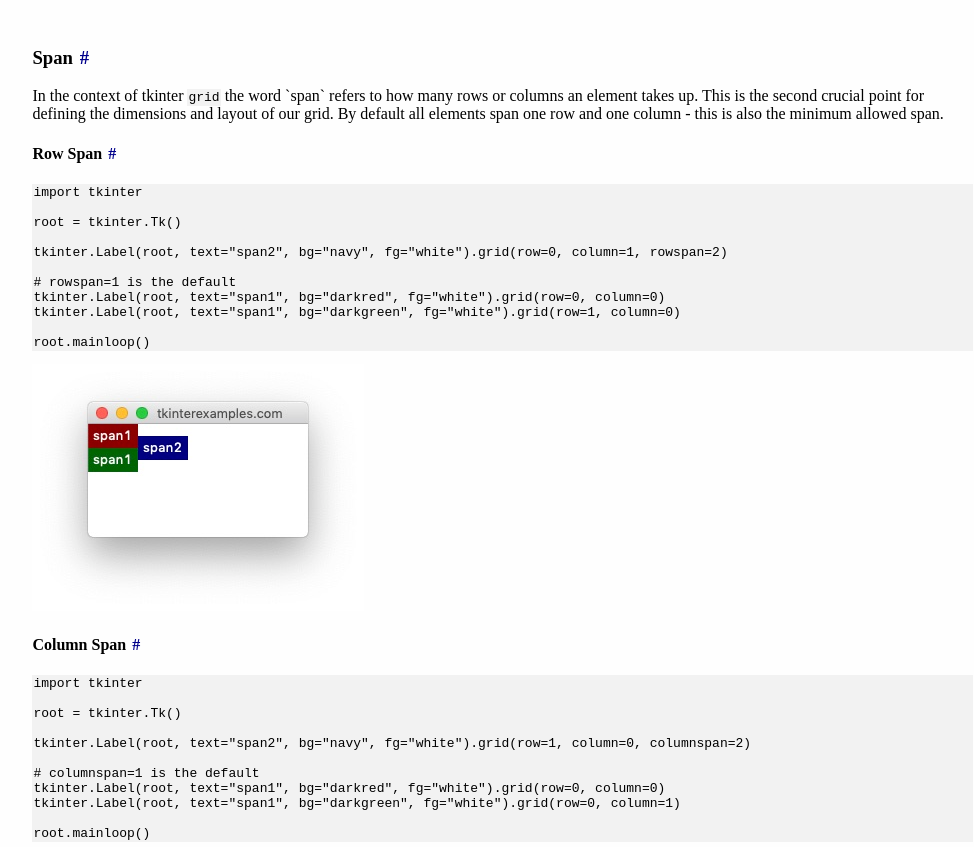
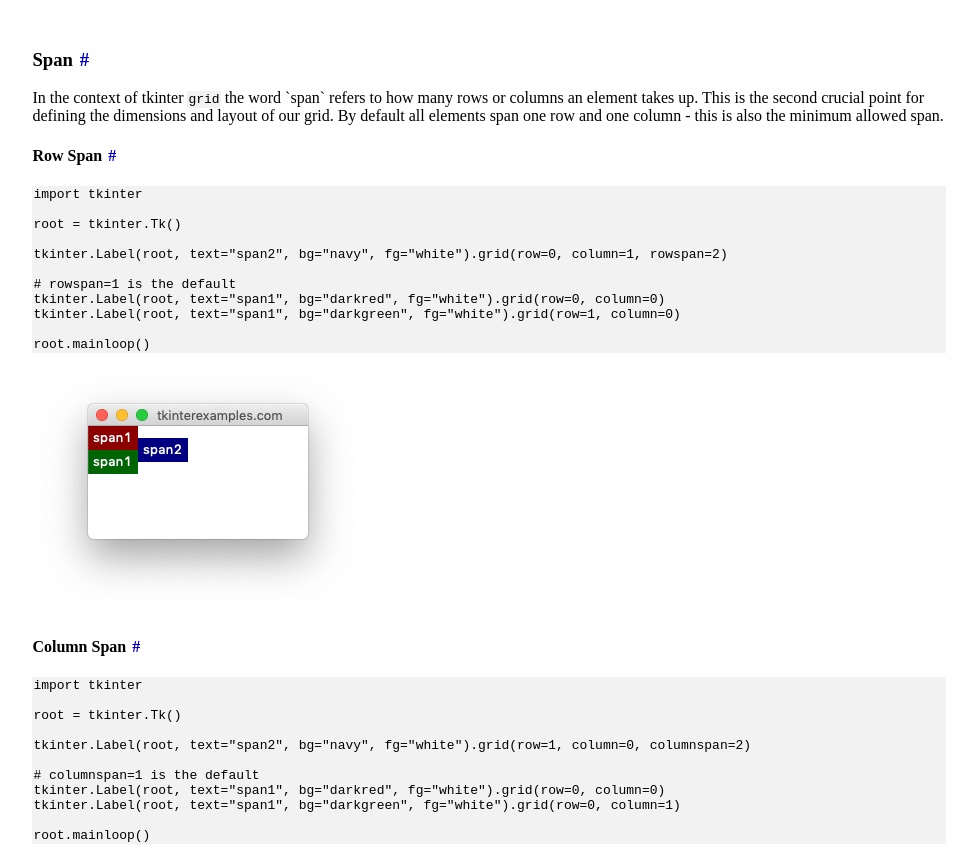
Before and after one commit to Tresdon/tkinterexamples.com, a plain HTML site: page geometry/grid/grid.html in a window 1280 px wide. Shown: the part 1296-2143 px from the top of the page, without its empty margins (270-1244 px from the left). Drawn offline with Linux system fonts and the light colour scheme.

Commit message:
Some style changes

```diff
--- a/style/style.css
+++ b/style/style.css
@@ -18,6 +18,7 @@ a:hover, a.active {
 }
 
 body {
+    overflow-x: hidden;
     font-family: serif;
     background-color: var(--white);
 }
@@ -27,12 +28,31 @@ code, pre {
     padding: 1px;
 }
 
+
 h3 {
     margin-top: 5%;
 }
 
 a {
     padding: 2px;
+}
+
+div.main {
+    max-width: 95%;
+}
+
+img {
+    max-width: 100%;
+}
+
+p {
+    max-width: 95%;
+}
+
+pre {
+    tab-size: 2;
+    white-space: pre-wrap;
+    max-width: 95%;
 }
 
 /* Desktop */
@@ -61,7 +81,6 @@ a {
     }
 
     div#main {
-        max-width: 98%;
         grid-area: main;
     }
 
@@ -112,7 +131,6 @@ a {
     }
 
     div#main {
-        max-width: 98%;
         grid-area: main;
         font-size: 12px;
     }
```
Also changed, not shown: index.html (+2 -2 lines).
